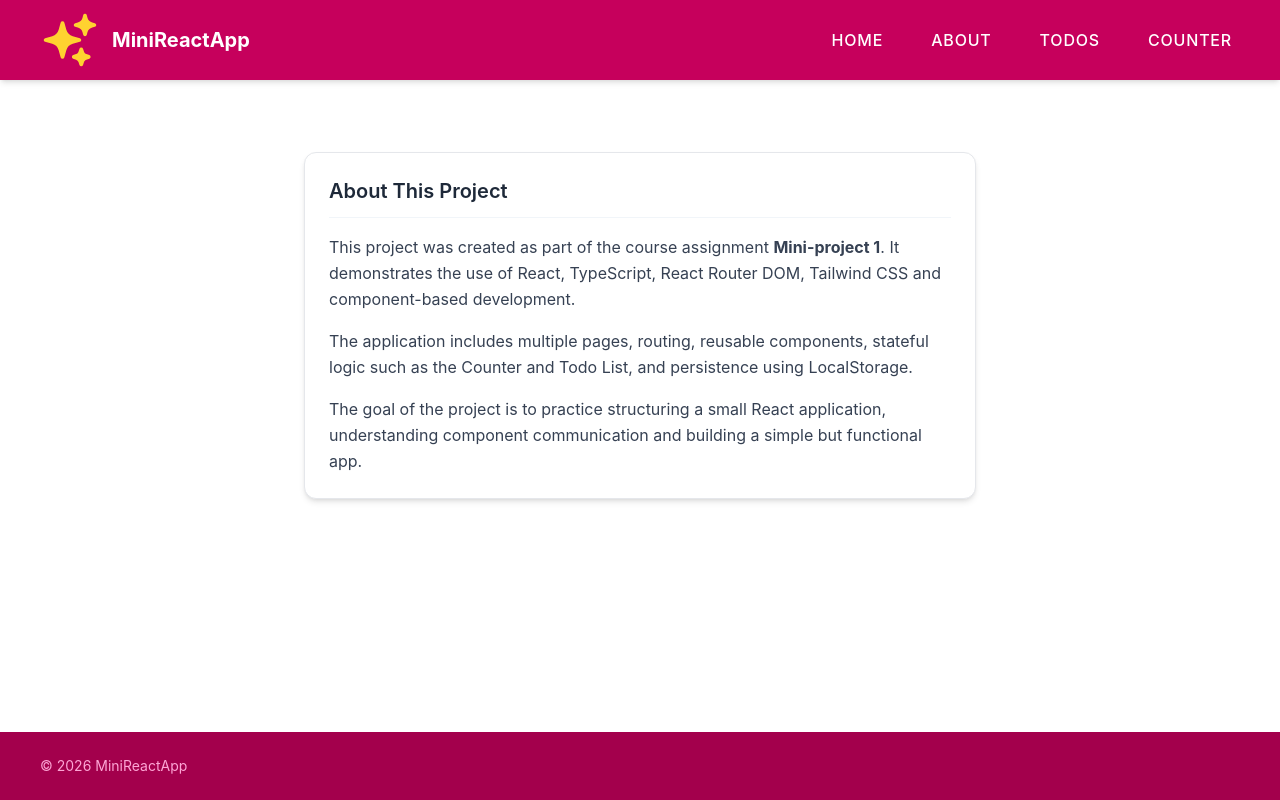
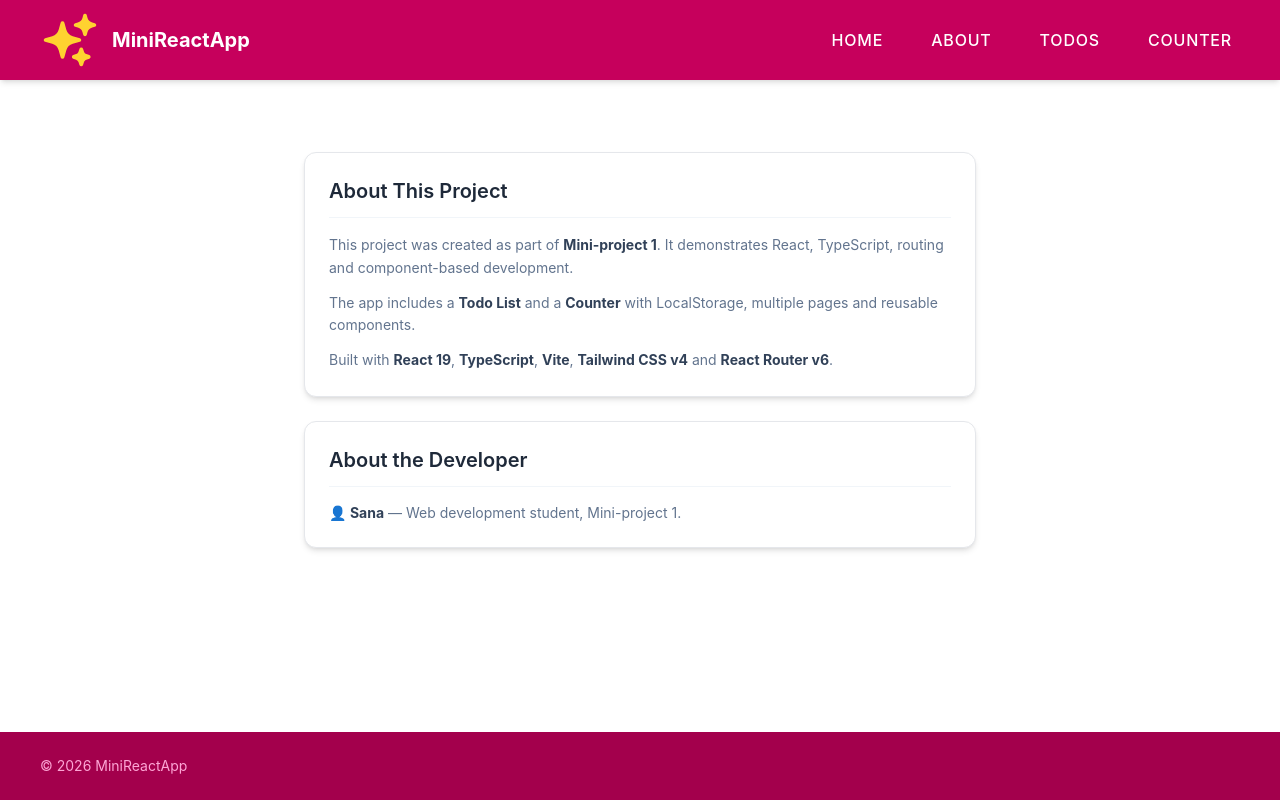
Before and after one commit to sanhu7/react-app-fixed, a React (Vite) app: page /about in a window 1280 px wide. Built offline with nearby package versions, Linux system fonts and the light colour scheme.

Commit message:
update (about page) with text about project and style

```diff
--- a/src/layouts/PagesLayout.tsx
+++ b/src/layouts/PagesLayout.tsx
@@ -8,9 +8,11 @@ export default function PagesLayout() {
         <div className="min-h-screen flex flex-col">
 
             <Header />
+
             <main className="flex-1 p-8">
                 <Outlet />
             </main>
+
             <Footer />
 
         </div>
--- a/src/pages/about-page.tsx
+++ b/src/pages/about-page.tsx
@@ -2,25 +2,29 @@ import Card from "../components/Card";
 
 export default function AboutPage() {
     return (
-        <div className="flex justify-center mt-10 px-4">
-            <Card title="About This Project">
-                <div className="text-left text-gray-700 leading-relaxed ">
+        <div className="flex flex-col items-center gap-6 py-10 px-4">
+
+            <Card title="About This Project" className="w-full max-w-2xl">
+                <div className="text-slate-500 text-sm leading-relaxed flex flex-col gap-3">
                     <p>
-                        This project was created as part of the course assignment <strong>Mini-project 1</strong>.
-                        It demonstrates the use of React, TypeScript, React Router DOM, Tailwind CSS and component-based development.
+                        This project was created as part of <strong className="text-slate-700">Mini-project 1</strong>.
+                        It demonstrates React, TypeScript, routing and component-based development.
                     </p>
-
-                    <p className="mt-4">
-                        The application includes multiple pages, routing, reusable components,
-                        stateful logic such as the Counter and Todo List, and persistence using LocalStorage.
+                    <p>
+                        The app includes a <strong className="text-slate-700">Todo List</strong> and a <strong className="text-slate-700">Counter</strong> with LocalStorage, multiple pages and reusable components.
                     </p>
-
-                    <p className="mt-4">
-                        The goal of the project is to practice structuring a small React application,
-                        understanding component communication and building a simple but functional app.
+                    <p>
+                        Built with <strong className="text-slate-700">React 19</strong>, <strong className="text-slate-700">TypeScript</strong>, <strong className="text-slate-700">Vite</strong>, <strong className="text-slate-700">Tailwind CSS v4</strong> and <strong className="text-slate-700">React Router v6</strong>.
                     </p>
                 </div>
             </Card>
+
+            <Card title="About the Developer" className="w-full max-w-2xl">
+                <p className="text-slate-500 text-sm">
+                    👤 <strong className="text-slate-700">Sana</strong> — Web development student, Mini-project 1.
+                </p>
+            </Card>
+
         </div>
     );
 }
```
